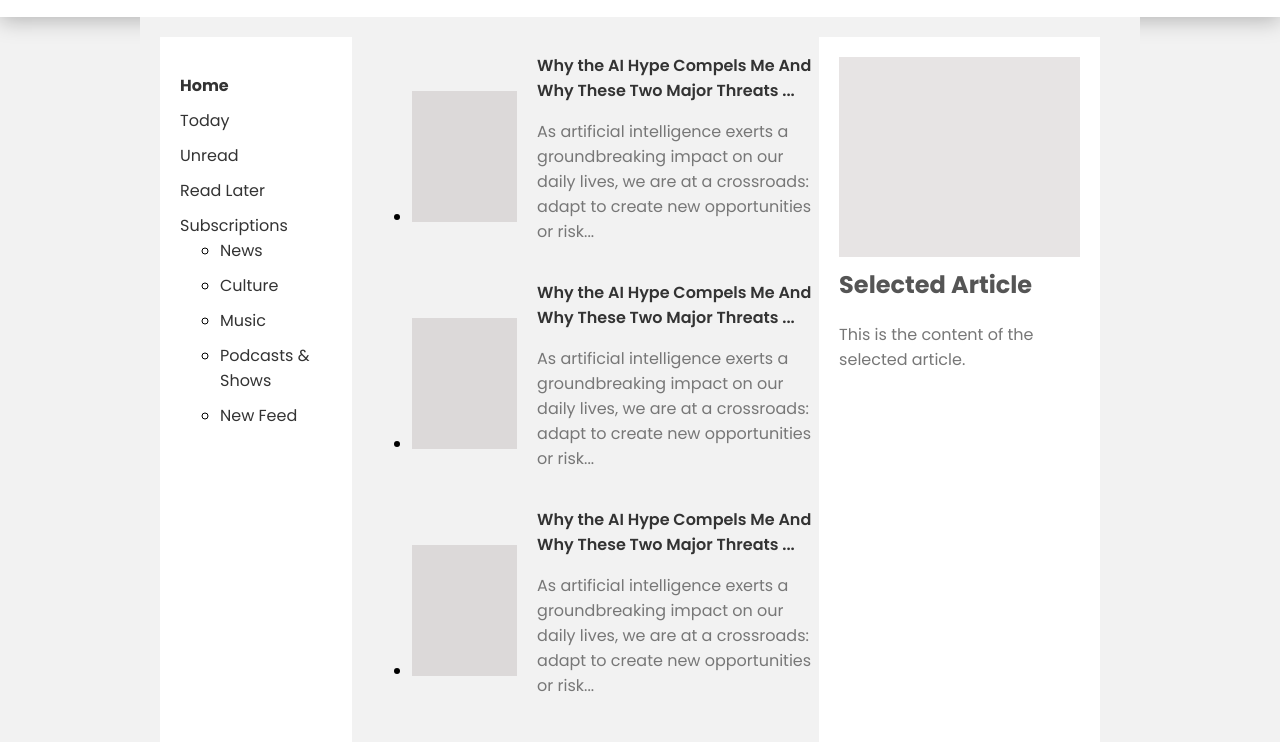
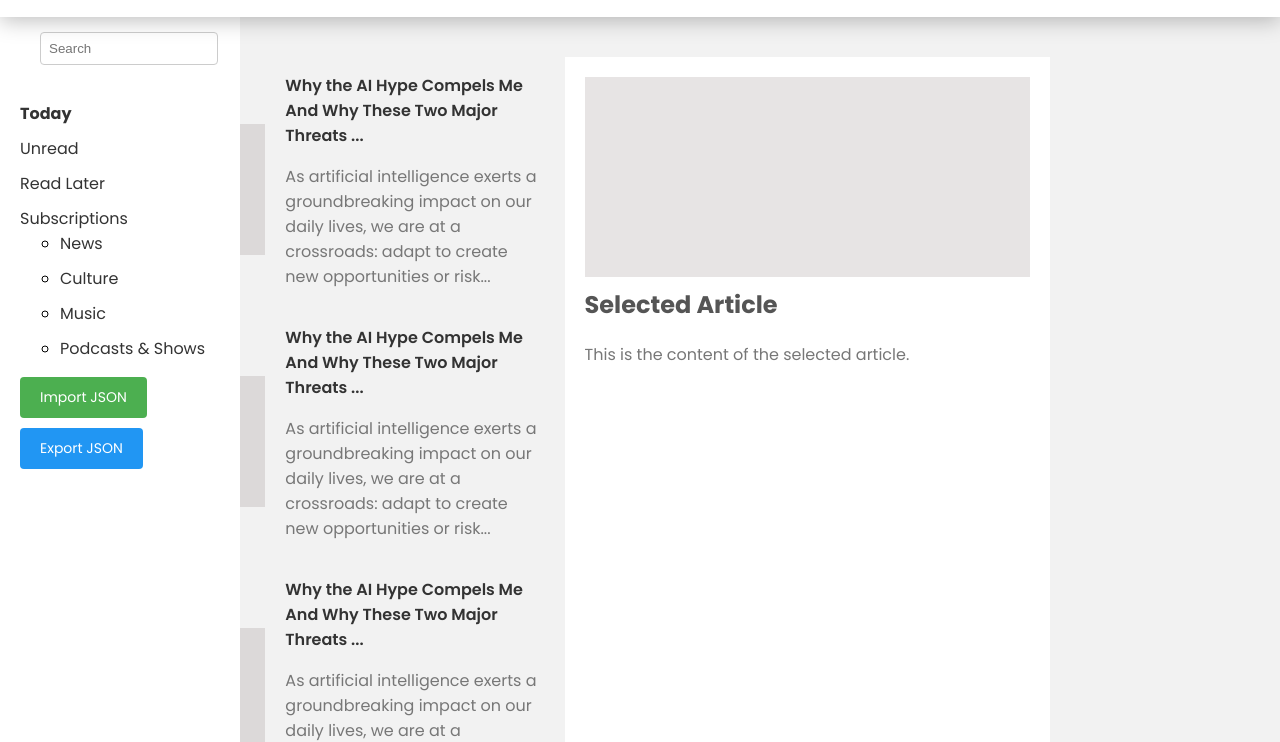
Before and after one commit to wandyezj/rss-reader, a website built with webpack: page src/UI/feedList.html in a window 1280 px wide. Shown: the part 58-800 px from the top of the page. Built offline with nearby package versions, Linux system fonts and the light colour scheme.

Commit message:
Updated the feedlist HTML code and feedDisplay.ts

```diff
--- a/src/UI/feedList.html
+++ b/src/UI/feedList.html
@@ -1,11 +1,14 @@
 <!DOCTYPE html>
 <html lang="en">
     <head>
-  <meta charset="UTF-8">
-  <meta name="viewport" content="width=device-width, initial-scale=1.0">
+        <meta charset="UTF-8" />
+        <meta name="viewport" content="width=device-width, initial-scale=1.0" />
         <title>RSS Feed Reader</title>
-  <link rel="stylesheet" href="styles.css">
-  <link href="https://fonts.googleapis.com/css2?family=Poppins:wght@400;500;600;700&display=swap" rel="stylesheet">
+        <link rel="stylesheet" href="styles.css" />
+        <link
+            href="https://fonts.googleapis.com/css2?family=Poppins:wght@400;500;600;700&display=swap"
+            rel="stylesheet"
+        />
     </head>
     <body>
         <header class="header">
@@ -14,10 +17,12 @@
 
         <div class="container">
             <div class="sidebar">
+                <div class="search-bar">
+                    <input type="text" placeholder="Search" />
+                </div>
                 <ul class="sidebar-menu">
                     <!-- Main sidebar options -->
-        <li class="active"><a href="#">Home</a></li>
-        <li><a href="#" class="unread">Today</a></li>
+                    <li class="active"><a href="#">Today</a></li>
                     <li><a href="#" class="unread">Unread</a></li>
                     <li><a href="#" class="read-later">Read Later</a></li>
 
@@ -29,22 +34,34 @@
                             <li><a href="#">Culture</a></li>
                             <li><a href="#">Music</a></li>
                             <li><a href="#">Podcasts & Shows</a></li>
-            <li><a href="#">New Feed</a></li>
+                            <!-- <li><a href="#">New Feed</a></li> -->
                         </ul>
                     </li>
                 </ul>
+
+                <div class="button-container">
+                    <!-- Import Button -->
+                    <label for="importFile" id="importButton" class="button-style">Import JSON</label>
+                    <input type="file" id="importFile" accept=".json" style="display: none" />
+
+                    <!-- Export Button -->
+                    <a href="#" download="feedData.json" id="exportButton" class="button-style">Export JSON</a>
+                </div>
             </div>
 
             <div class="articles">
                 <div class="article-list">
-        <ul>
+                    <ul class="article-items">
                         <li>
                             <a href="#" class="article-link">
                                 <div class="article-content">
                                     <div class="article-image"></div>
                                     <div class="article-details">
                                         <h2>Why the AI Hype Compels Me And Why These Two Major Threats ...</h2>
-                  <p>As artificial intelligence exerts a groundbreaking impact on our daily lives, we are at a crossroads: adapt to create new opportunities or risk...</p>
+                                        <p>
+                                            As artificial intelligence exerts a groundbreaking impact on our daily
+                                            lives, we are at a crossroads: adapt to create new opportunities or risk...
+                                        </p>
                                     </div>
                                 </div>
                             </a>
@@ -55,7 +72,10 @@
                                     <div class="article-image"></div>
                                     <div class="article-details">
                                         <h2>Why the AI Hype Compels Me And Why These Two Major Threats ...</h2>
-                  <p>As artificial intelligence exerts a groundbreaking impact on our daily lives, we are at a crossroads: adapt to create new opportunities or risk...</p>
+                                        <p>
+                                            As artificial intelligence exerts a groundbreaking impact on our daily
+                                            lives, we are at a crossroads: adapt to create new opportunities or risk...
+                                        </p>
                                     </div>
                                 </div>
                             </a>
@@ -66,7 +86,10 @@
                                     <div class="article-image"></div>
                                     <div class="article-details">
                                         <h2>Why the AI Hype Compels Me And Why These Two Major Threats ...</h2>
-                  <p>As artificial intelligence exerts a groundbreaking impact on our daily lives, we are at a crossroads: adapt to create new opportunities or risk...</p>
+                                        <p>
+                                            As artificial intelligence exerts a groundbreaking impact on our daily
+                                            lives, we are at a crossroads: adapt to create new opportunities or risk...
+                                        </p>
                                     </div>
                                 </div>
                             </a>
@@ -81,6 +104,5 @@
                 </div>
             </div>
         </div>
-
     </body>
 </html>
--- a/src/UI/styles.css
+++ b/src/UI/styles.css
@@ -1,7 +1,7 @@
 body {
     margin: 0;
     padding: 0;
-  font-family: 'Poppins', Arial, sans-serif;
+    font-family: "Poppins", Arial, sans-serif;
     background-color: #f2f2f2;
 }
 
@@ -10,6 +10,8 @@ body {
     padding: 20px;
     color: #333;
     box-shadow: 0px 4px 20px rgba(0, 0, 0, 0.25);
+    position: relative;
+    z-index: 1;
 }
 
 .logo {
@@ -23,19 +25,38 @@ body {
     max-width: 960px;
     margin: 0 auto;
     padding: 20px;
+    justify-content: space-between;
 }
 
 .sidebar {
+    position: absolute;
+    top: 50px;
+    left: 0;
     background: #fff;
     width: 200px;
     padding: 20px;
-  height: 100vh;
+    height: 108vh;
     overflow-y: auto;
+    z-index: 0;
 }
 
 .sidebar-menu {
     list-style: none;
     padding: 0;
+}
+
+.search-bar {
+    padding: 20px;
+    background-color: #fff;
+    flex-grow: 1;
+    margin-bottom: 10px;
+}
+
+.search-bar input[type="text"] {
+    width: 100%;
+    padding: 8px;
+    border: 1px solid #ccc;
+    border-radius: 4px;
 }
 
 .sidebar-menu li {
@@ -51,25 +72,35 @@ body {
     font-weight: bold;
 }
 
-.search-bar {
-  padding: 20px;
-  background-color: #fff;
-  flex-grow: 1;
+.button-container {
+    display: flex;
+    flex-direction: column;
+    align-items: flex-start;
 }
 
-.search-bar input[type="text"] {
-  width: 100%;
-  padding: 8px;
-  border: 1px solid #ccc;
+.button-style {
+    padding: 10px 20px;
+    background-color: #4caf50;
+    color: white;
+    border: none;
     border-radius: 4px;
+    cursor: pointer;
+    font-size: 14px;
+    text-decoration: none;
+    margin-bottom: 10px;
+}
+
+#exportButton {
+    background-color: #2196f3;
 }
 
 .articles {
     display: flex;
-  justify-content: space-between;
+    justify-content: flex-start;
     width: 100%;
-  margin-left: 20px; /* Adjust the margin to move the articles to the middle */
-  margin-right: 20px; /* Adjust the margin to move the articles to the middle */
+    margin-top: 20px;
+    margin-left: 0px;
+    margin-right: 70px;
 }
 
 .article-list {
@@ -77,6 +108,11 @@ body {
     display: flex;
     flex-wrap: wrap;
     justify-content: space-between;
+}
+
+.article-items {
+    list-style-type: none;
+    padding: 0;
 }
 
 .article-list li {
@@ -120,9 +156,13 @@ body {
 }
 
 .expanded-article {
+    top: 50px;
     padding: 20px;
     background: #fff;
-  flex-basis: 35%; /* Adjust the width of the third div */
+    flex-basis: calc(100% - 220px);
+    width: calc(100% - 220px);
+    height: 100vh;
+    margin-left: 20px;
 }
 
 .expanded-article-image {
```
Also changed, not shown: src/UI/feedDisplay.ts (added, +37 -0 lines). Lines whose indentation alone changed are shown as unchanged.
